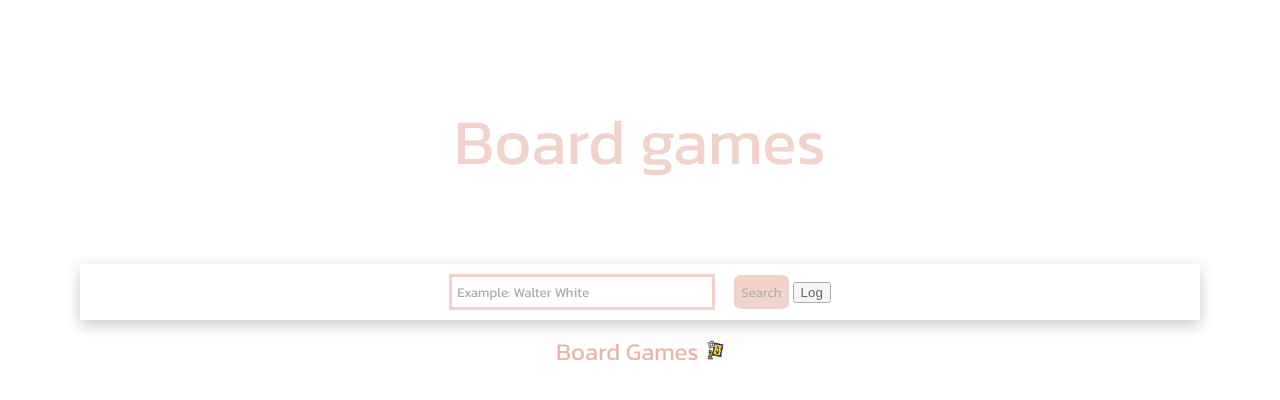
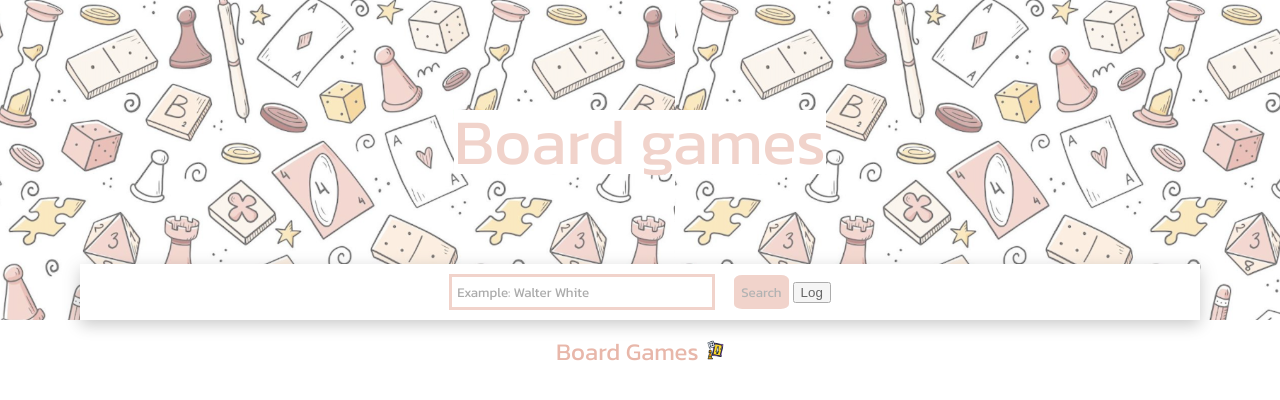
Before and after one commit to mireiaparra/board-game-finder-js, a website: page docs/index.html in a window 1280 px wide. Drawn offline with nearby package versions, Linux system fonts and the light colour scheme; files that its build step writes are made by us from their sources; the site is published under a folder, as on GitHub Pages, so addresses that start at the root find nothing; no server answers.

Commit message:
Update header url

```diff
--- a/src/scss/layout/_header.scss
+++ b/src/scss/layout/_header.scss
@@ -3,7 +3,7 @@
   display: flex;
   flex-direction: column;
   align-items: center;
-  background-image: url("/public/assets/images/header.png");
+  background-image: url("../images/header.png");
   background-size: contain;
   height: 20rem;
   width: 100%;
```
Also changed, not shown: public/assets/css/main.css, 1 other file.
